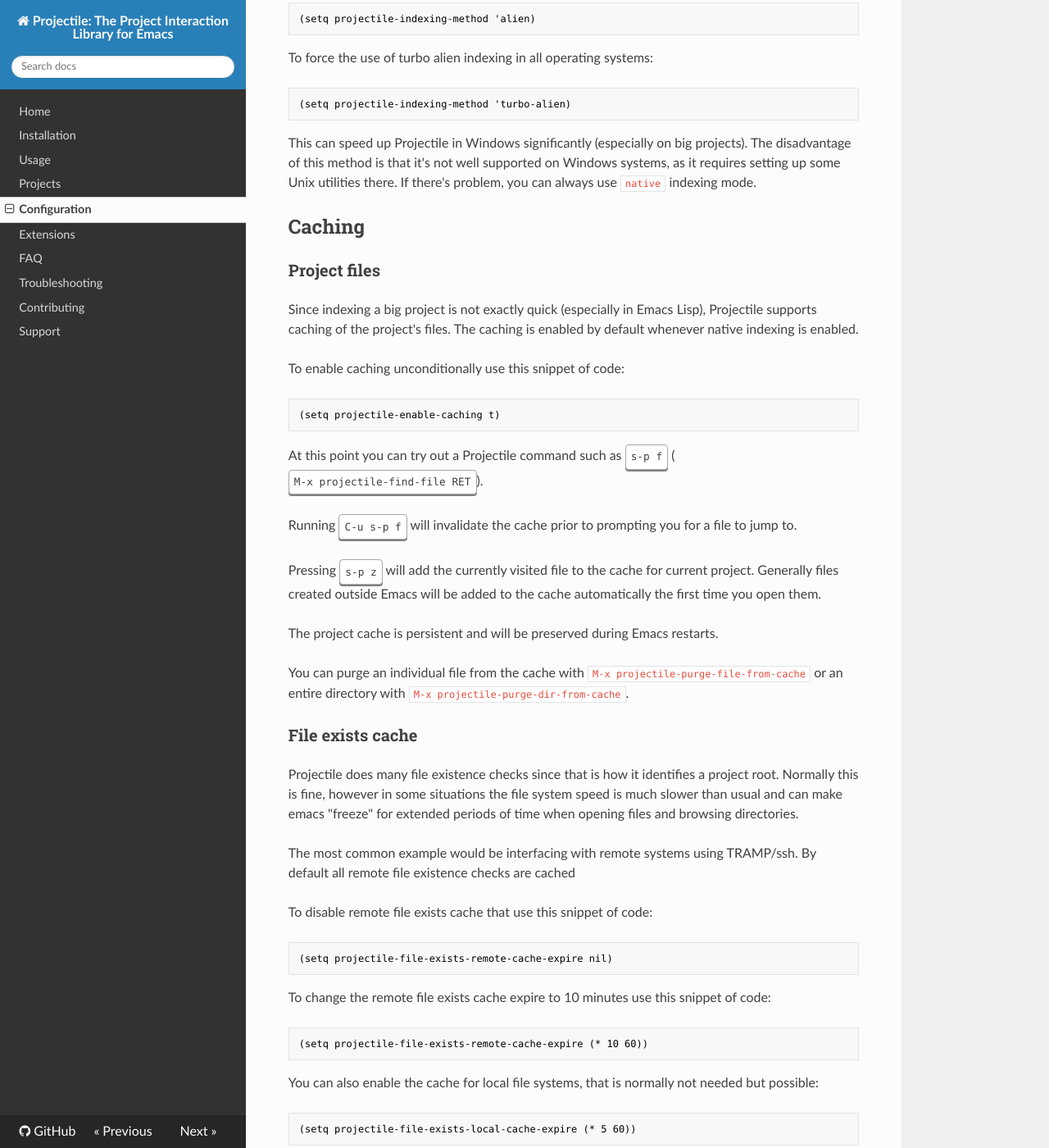
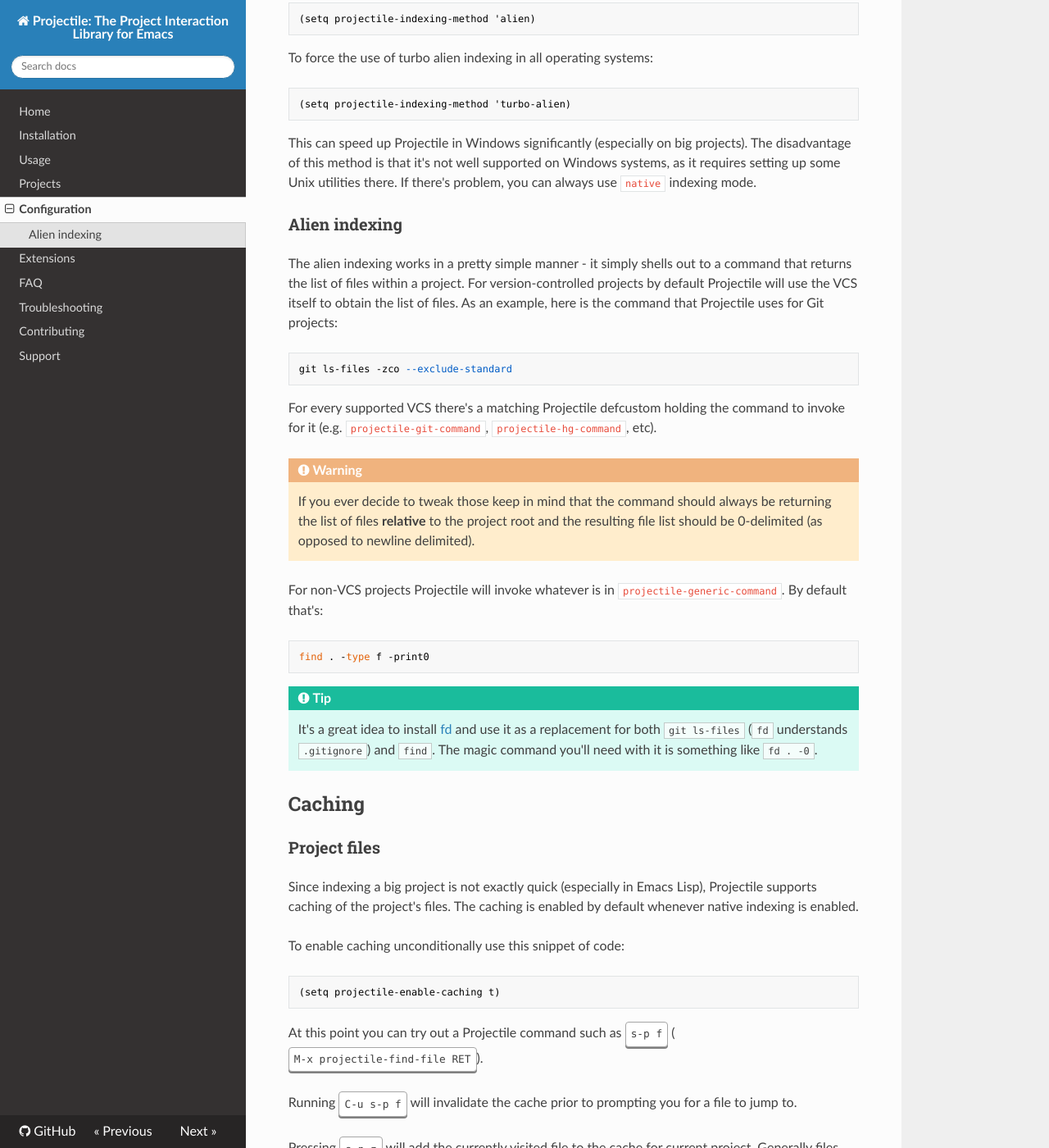
Before and after one commit to bbatsov/projectile, an MkDocs documentation site: the page built from doc/configuration.md, in a window 1280 px wide and 1400 px high, scrolled down 843 px. Shown: the whole window at 82% size. Built offline with MkDocs 1.6.1, drawn with Linux system fonts in a browser that asks for light colours; nearby versions of some CDN libraries; old or Windows-style settings are respelled for this version of MkDocs.

Commit message:
Add a bit of extra documentation on alien indexing

````diff
--- a/doc/configuration.md
+++ b/doc/configuration.md
@@ -50,6 +50,39 @@
 supported on Windows systems, as it requires setting up some Unix
 utilities there. If there's problem, you can always use `native`
 indexing mode.
+
+### Alien indexing
+
+The alien indexing works in a pretty simple manner - it simply shells
+out to a command that returns the list of files within a project.
+For version-controlled projects by default Projectile will use the
+VCS itself to obtain the list of files. As an example, here is the
+command that Projectile uses for Git projects:
+
+```
+git ls-files -zco --exclude-standard
+```
+
+For every supported VCS there's a matching Projectile defcustom holding the command
+to invoke for it (e.g. `projectile-git-command`, `projectile-hg-command`, etc).
+
+!!! Warning
+
+    If you ever decide to tweak those keep in mind that the command should always be returning
+    the list of files **relative** to the project root and the resulting file list should be 0-delimited
+    (as opposed to newline delimited).
+
+For non-VCS projects Projectile will invoke whatever is in `projectile-generic-command`. By default that's:
+
+```
+find . -type f -print0
+```
+
+!!! Tip
+
+    It's a great idea to install [fd](https://github.com/sharkdp/fd) and use it as a replacement for both `git ls-files` (`fd` understands `.gitignore`) and `find`.
+    The magic command you'll need with it is something like `fd . -0`.
+
 
 ## Caching
 
````
